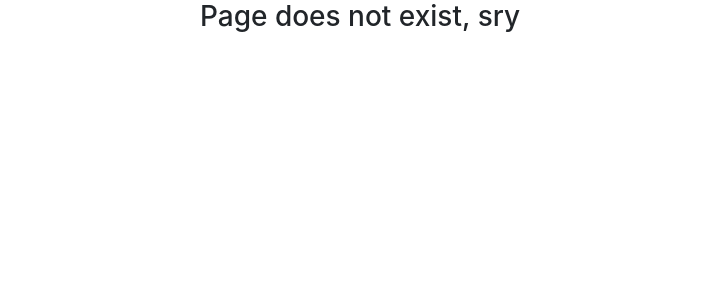
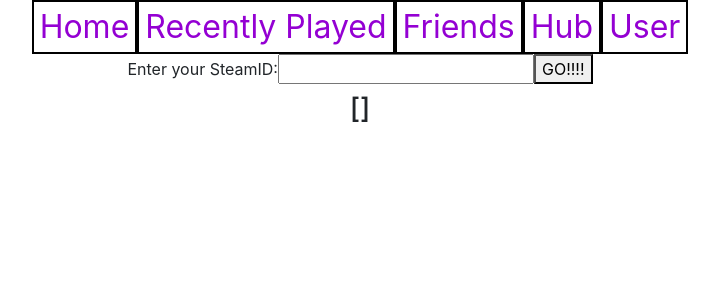
Before and after one commit to EastonA01/SteamStats, a React (Create React App) app in the folder frontend/: page /recently_played in a window 1280 px wide. Shown: the top 300 px of the page, without its empty margins (280-999 px from the left). Built offline with nearby package versions, Linux system fonts and the light colour scheme.

Commit message:
Created a menu w/ various buttons for each page

```diff
--- a/frontend/src/App.css
+++ b/frontend/src/App.css
@@ -43,3 +43,20 @@
 td {
   border: 1px solid black;
 }
+
+
+.menu button {
+  background-color: white;
+  align-items: center;
+  border: 2px solid black;
+}
+
+.menu a {
+  color: darkviolet;
+  font-size: 2em;
+}
+
+.menu {
+  align-content: center;
+  text-align: center;
+}
--- a/frontend/src/App.js
+++ b/frontend/src/App.js
@@ -5,19 +5,25 @@
 import Friend from './pages/Friend';
 import Hub from './pages/Hub';
 import NoPage from "./pages/NoPage.js";
-import OwnedGames from './pages/OwnedGames';
+// import OwnedGames from './pages/OwnedGames';
+import RecentlyPlayed from "./pages/RecentlyPlayed.js";
 import User from './pages/User';
+import Menu from './components/Menu';
 
 function App() {
     return (
+        <>
+            <Menu />
             <Routes>
                 <Route path="/" element={<Dashboard />} />
                 <Route path="friend" element={<Friend />} />
                 <Route path="hub" element={<Hub />} />
                 <Route path="user" element={<User />} />
-            <Route path="owned" element={<OwnedGames />} />
+                {/* <Route path="owned" element={<OwnedGames />} /> */}
+                <Route path="recently_played" element={<RecentlyPlayed />} />
                 <Route path="*" element={<NoPage />} />
             </Routes>
+        </>
     );
 }
 
--- /dev/null
+++ b/frontend/src/components/Menu.js
@@ -0,0 +1,26 @@
+import React from "react";
+import {
+    Link
+} from "react-router-dom";
+
+export default function Menu(props) {
+    // const [isOpen, setIsOpen] = useState(false)
+
+    return (
+        <div className="menu">
+            <button><Link to="/">Home</Link></button>
+            <button><Link to="recently_played">Recently Played</Link></button>
+            <button><Link to="friend">Friends</Link></button>
+            <button><Link to="hub">Hub</Link></button>
+            <button><Link to="user">User</Link></button>
+
+
+
+
+
+
+
+        </div>
+
+    )
+}
--- /dev/null
+++ b/frontend/src/pages/RecentlyPlayed.js
@@ -0,0 +1,42 @@
+import axios from "axios";
+import React, { useEffect, useState } from "react";
+
+import { API_RAW } from "../constants";
+
+
+export default function RecentlyPlayed() {
+    const [user, setUser] = useState([])
+    const [steamID, setSteamID] = useState("")
+
+
+
+    //useEffect(() => {
+    //     getRecentlyPlayedGames()
+    // }, [])
+
+    function getRecentlyPlayedGames() {
+        if (!steamID)
+            return
+        axios.get(API_RAW + `recentlyPlayed/${steamID}/`).then(res => setUser(res.data));
+    }
+
+
+
+
+
+    return (
+        <div className="App">
+            <label>Enter your SteamID:
+                <input
+                    type="text"
+                    value={steamID}
+                    onChange={(e) => setSteamID(e.target.value)}
+                />
+                <button onClick={() => getRecentlyPlayedGames()}>GO!!!!</button>
+            </label>
+            <h3>{JSON.stringify(user)}</h3>
+
+        </div>
+    )
+
+}
```
Also changed, not shown: 2 other files (tests, documents, lock files or other folders). Lines whose indentation alone changed are shown as unchanged.
